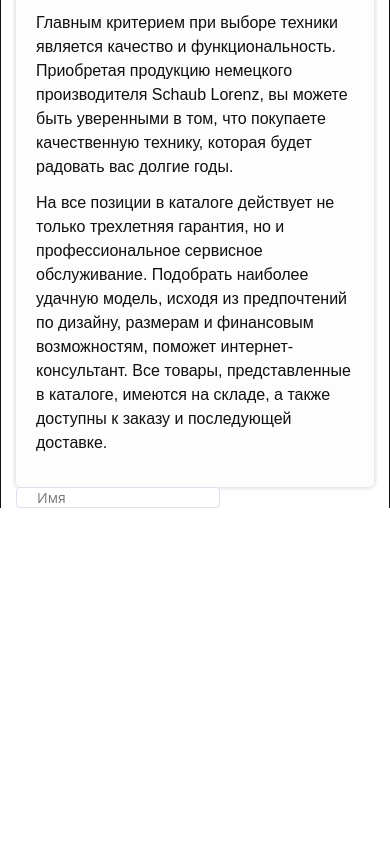
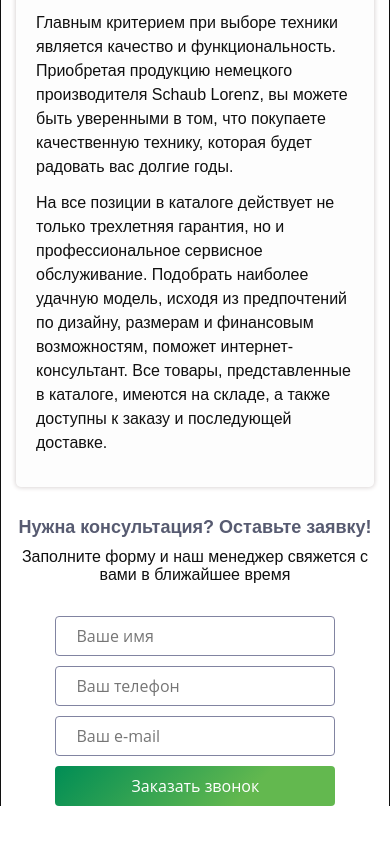
Before and after one commit to Stanisla777/Schaube, a website: page src/app/index.html in a window 390 px wide. Shown: the part 7073-7917 px from the top of the page. Before the commit the page ends 7681 px from the top, so only its background shows below. Drawn offline with nearby package versions, Linux system fonts and the light colour scheme.

Commit message:
Халява, тоесть подработка

```diff
--- a/src/app/css/media.css
+++ b/src/app/css/media.css
@@ -1,6 +1,4 @@
-@media screen and (max-width: 1170px){
 
-}
 
 @media screen and (max-width: 1260px){
     .section-home-appliances .row-4-column{
@@ -9,6 +7,50 @@
 
     .section-home-appliances .row-4-column__col {
         width: calc(36% - 50px);
+    }
+
+    .section-capture-form__input {
+        display: flex;
+        flex-wrap: wrap;
+        width: 78%;
+        justify-content: center;
+        margin: 20px auto 0;
+    }
+
+    .section-capture-form button{
+        width: calc((100% - 180px) / 3);
+        min-width: 280px;
+    }
+    .section-capture-form input:nth-child(2){
+        margin-right: 0;
+    }
+
+    .section-capture-form input{
+        width: 37%;
+    }
+
+
+    .section-capture-form h3{
+        text-align: center;
+    }
+
+    .section-capture-form p{
+        text-align: center;
+    }
+}
+
+@media screen and (max-width: 1130px){
+    .section-capture-form__input{
+        flex-direction: column;
+        align-items: center;
+    }
+
+    .section-capture-form input{
+        margin-right: 0!important;
+        width: 70%;
+    }
+    .section-capture-form button{
+        width: 70%;
     }
 }
 
@@ -29,6 +71,7 @@
         width: 70%;
         margin-left: 0;
     }
+
 
 
 
@@ -73,6 +116,12 @@
     .section-home-appliances .row-4-column__col {
         width: calc(50% - 50px);
     }
+
+}
+
+@media screen and (max-width: 800px){
+
+
 
 }
 @media screen and (max-width: 660px){
--- a/src/app/css/style.less
+++ b/src/app/css/style.less
@@ -450,26 +450,62 @@ p {
 
 /*Форма*/
 .section-capture-form{
+  p{
+    font-size: 16px;
+  }
+  h3{
+    margin-bottom: 10px;
+  }
+  margin-top: 30px;
+  &__input{
+    display: flex;
+  }
   input {
 
 
-
-
+    border: 1px solid #8184a1;
+    width: calc((100% - 200px) / 3);
+    min-width: 280px;
+    height: 40px !important;
     position: relative;
     display: block;
     padding-left: 20px;
-
     outline: none;
-
-
     font-family: "Open Sans", sans-serif;
     font-size: 14px;
-    color: #8184a1;
-    border: 1px solid #dee0ee;
+    color: #000;
     -moz-border-radius: 4px;
     -webkit-border-radius: 4px;
     -khtml-border-radius: 4px;
     border-radius: 4px;
+    &:not(:last-child){
+      margin-bottom: 10px;
+      margin-right: 20px;
+    }
+
+  }
+  button{
+    font-family: "Open Sans", sans-serif;
+    cursor: pointer;
+    font-size: 16px;
+    border: none;
+    border-radius: 4px;
+    width: 200px;
+    height: 40px;
+    color: #fff;
+
+    background: rgb(0,141,85);
+    background: -moz-linear-gradient(-45deg, rgba(0,141,85,1) 0%, rgba(99,184,79,1) 69%, rgba(99,184,79,1) 69%);
+    background: -webkit-linear-gradient(-45deg, rgba(0,141,85,1) 0%,rgba(99,184,79,1) 69%,rgba(99,184,79,1) 69%);
+    background: linear-gradient(135deg, rgba(0,141,85,1) 0%,rgba(99,184,79,1) 69%,rgba(99,184,79,1) 69%);
+    filter: progid:DXImageTransform.Microsoft.gradient( startColorstr='#008d55', endColorstr='#63b84f',GradientType=1 );
+    &:hover{
+      background: rgb(99,184,79);
+      background: -moz-linear-gradient(-45deg, rgba(99,184,79,1) 0%, rgba(0,141,85,1) 69%);
+      background: -webkit-linear-gradient(-45deg, rgba(99,184,79,1) 0%,rgba(0,141,85,1) 69%);
+      background: linear-gradient(135deg, rgba(99,184,79,1) 0%,rgba(0,141,85,1) 69%);
+      filter: progid:DXImageTransform.Microsoft.gradient( startColorstr='#63b84f', endColorstr='#008d55',GradientType=1 );
+    }
 
 
 
@@ -478,34 +514,21 @@ p {
   textarea:focus {
     outline: none;
   }
+  input::-moz-placeholder {
+    color: #767676;
+    font-size: 16px;
+    font-weight: 500;
+  }
+  input::-webkit-input-placeholder {
+    color: #767676;
+    font-size: 16px;
+    font-weight: 500;
+  }
+
+
 }
 
 
-input:focus,
-textarea:focus {
-  outline: none;
-}
-
-.wrapper-form {
-  margin-top: 21px;
-}
-.wrapper-form__agree-conditions {
-  margin-bottom: 10px;
-}
-.wrapper-form__info {
-  display: flex;
-}
-.wrapper-form__input {
-  font-family: 'GothamPro', sans-serif;
-  width: 263px;
-  height: 42px;
-  box-shadow: 0 0 5px 1px #a8a4a4;
-  margin-right: 29px;
-  color: #767676;
-  font-size: 16px;
-  font-weight: 500;
-  border-radius: 5px;
-}
 .wrapper-form__input::-moz-placeholder {
   color: #767676;
   font-size: 16px;
--- a/src/app/index.html
+++ b/src/app/index.html
@@ -6,6 +6,9 @@
     <link rel="stylesheet" href="css/style.css">
     <link rel="stylesheet" href="css/media.css">
     <link rel="stylesheet" href="css/owl.carousel.css">
+    <style>
+
+    </style>
 </head>
 <body>
 
@@ -327,10 +330,19 @@
                 </div>
             </div>
 
-            <form action="#" method="post" class="section-capture-form">
+<form autocomplete="off" action="#" method="post" class="section-capture-form">
+    <h3 class="call-action">Нужна консультация? Оставьте заявку!</h3>
+    <p>Заполните форму и наш менеджер свяжется с вами в ближайшее время</p>
 
-                <input name="name" type="text" placeholder="Имя" required>
-            </form>
+    <div class="section-capture-form__input">
+        <input name="name" type="text" placeholder="Ваше имя" required>
+        <input name="name" type="text" placeholder="Ваш телефон" required>
+        <input name="name" type="text" placeholder="Ваш e-mail" required>
+
+        <button>Заказать звонок</button>
+    </div>
+
+</form>
         </div>
     </section>
 
```
Also changed, not shown: src/app/css/style.css.
